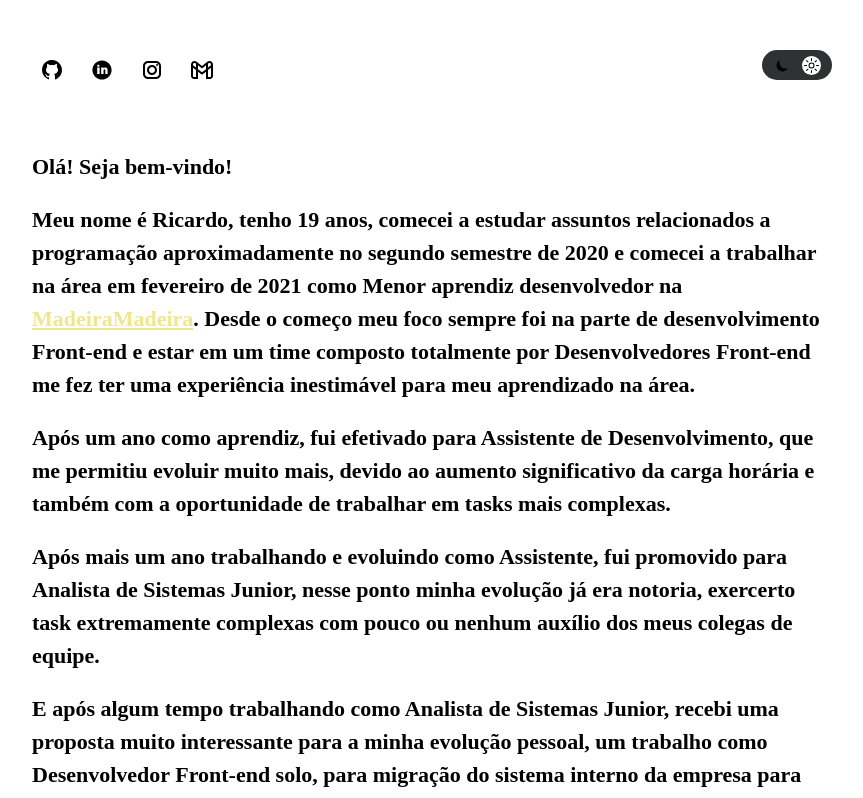
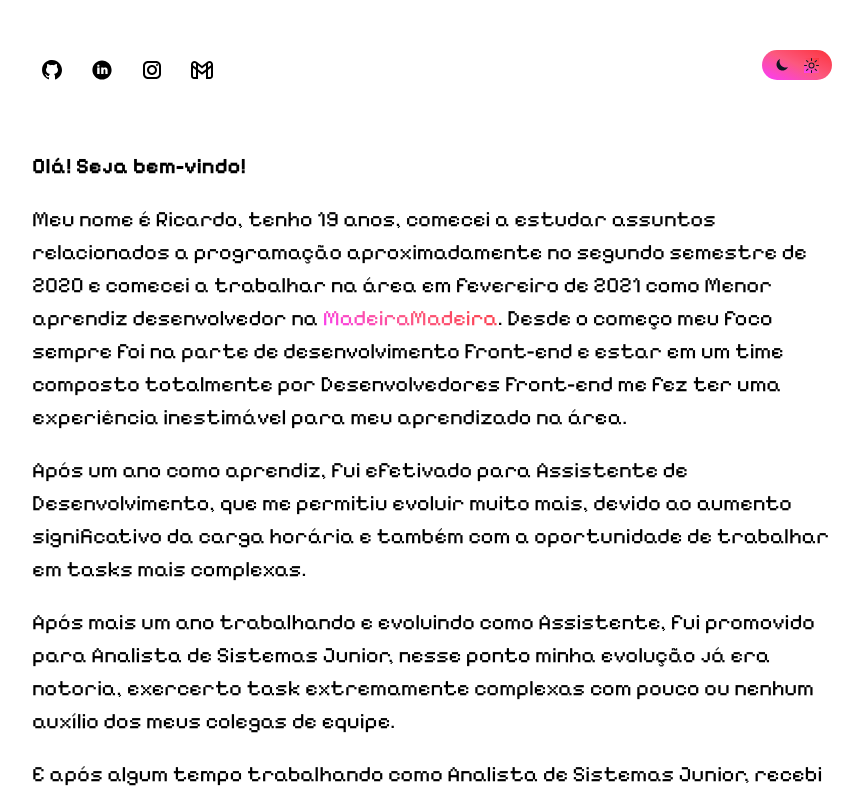
Before and after one commit to ricardogdf/Portfolio, a Next.js app: page /sobre in a window 1280 px wide. Shown: the top 798 px of the page, without its empty margins (208-1071 px from the left). Built offline with nearby package versions, Linux system fonts and the light colour scheme.

Commit message:
Update colors and improving file organization

```diff
--- a/pages/_app.js
+++ b/pages/_app.js
@@ -1,5 +1,6 @@
 import { createGlobalStyle, ThemeProvider } from "styled-components";
 import { ThemeProvider as NextThemeProvider } from "next-themes";
+import Layout from "../src/components/layout";
 
 const GlobalStyle = createGlobalStyle`
 *{
@@ -10,24 +11,28 @@ const GlobalStyle = createGlobalStyle`
 :root{
   --background: #FFFFFF;
   --foreground: #000000;
-  --backgroundThemeLight: #FFF;
-  --backgroundThemeDark: #2f3232;
-  --colorLinks: #F0E68C;
-  --stateOfDay: #f7f7b8;
+  --colorLinks: linear-gradient(
+    25deg,
+    #fa3cf9 1.7%,
+    #fc587e 50.85%,
+    #fc3239 99.99%
+  );
 }
 
 [data-theme='dark']{
   --background: #000000;
   --foreground: #FFFFFF;
-  --backgroundThemeDark: #000;
-  --backgroundThemeLight: #2f3232;
-  --colorLinks: #4B0082;
-  --stateOfDay: #120c56;
+  --colorLinks: linear-gradient(
+    25deg,
+    #fa3cf9 1.7%,
+    #fc587e 50.85%,
+    #fc3239 99.99%
+  );
 }
 
 body {
-  font-family: "Libre Baskerville", serif;
-  font-weight: 700;
+  font-family: "Pixelify Sans", sans-serif;
+  font-weight: 400;
   font-style: normal;
   background-color: var(--background);
   color: var(--foreground);
@@ -36,7 +41,7 @@ body {
   padding: 30px 0;
 }
 
-svg path {
+.iconsSocialMedias svg path {
   fill: var(--foreground)
 }
 
@@ -48,23 +53,6 @@ img{
 
 button{
   border: none;
-  background-color: #2f3232;
-}
-
-.selectDarkMode{
-  background-color: var(--backgroundThemeDark);
-  border-radius: 100%;
-  padding: 2px;
-  justify-content: center;
-  align-items: center;
-}
-
-.selectlightMode{
-  background-color: var(--backgroundThemeLight);
-  border-radius: 100%;
-  padding: 2px;
-  justify-content: center;
-  align-items: center;
 }
 
 .development{
@@ -127,7 +115,9 @@ export default function App({ Component, pageProps }) {
       <GlobalStyle />
       <NextThemeProvider>
         <ThemeProvider theme={theme}>
-          <Component {...pageProps} />
+          <Layout>
+            <Component {...pageProps} />
+          </Layout>
         </ThemeProvider>
       </NextThemeProvider>
     </>
--- a/pages/_document.js
+++ b/pages/_document.js
@@ -1,27 +1,21 @@
 import Document, { Head, Html, Main, NextScript } from "next/document";
 import { ServerStyleSheet } from "styled-components";
-import Header from "../src/components/Header";
-import Flex from "../src/components/Flex";
-import TextSub from "../src/components/TextSub";
 
 export default class MyDocument extends Document {
   render() {
     return (
       <Html lang="en">
-        <Head />
+        <Head>
+          <link rel="preconnect" href="https://fonts.googleapis.com" />
+          <link rel="preconnect" href="https://fonts.gstatic.com" crossorigin />
+          <link
+            href="https://fonts.googleapis.com/css2?family=Libre+Baskerville:ital,wght@0,400;0,700;1,400&family=Pixelify+Sans:wght@400..700&display=swap"
+            rel="stylesheet"
+          />
+        </Head>
         <body>
-          <Header />
           <Main />
           <NextScript />
-
-          <footer>
-            <Flex className="development">
-              <TextSub as="span">...</TextSub>
-            </Flex>
-            <Flex className="sky">
-              <TextSub as="span">Araucária, PR - Brasil</TextSub>
-            </Flex>
-          </footer>
         </body>
       </Html>
     );
--- a/pages/index.js
+++ b/pages/index.js
@@ -24,7 +24,7 @@ export default function Home() {
           constantemente evoluindo e desenvolvendo meus conhecimentos e
           habilidades. Além disso, busco um time e projeto que me inspirem a
           estar sempre melhorando. Conheça mais{" "}
-          <Link href="./sobre">sobre mim</Link>
+          <Link href="/sobre">sobre mim</Link>
         </Text>
         <Box style={{ marginTop: "60px" }}>
           <TextSub>Atualmente</TextSub>
@@ -42,7 +42,7 @@ export default function Home() {
             novos conhecimentos em outras areas de tecnologia.
           </Text>
         </Box>
-        <Box style={{ marginTop: "120px" }}>
+        <Box style={{ marginTop: "60px" }}>
           <Text>Minha experiência profissional:</Text>
           <Flex
             style={{
--- a/src/components/BoxSocialMedia/index.js
+++ b/src/components/BoxSocialMedia/index.js
@@ -1,26 +1,23 @@
 import styled from "styled-components";
 
-const BoxSocialMedia = ({ content }) => (
-  <div
-    style={{
-      display: "flex",
-      justifyContent: "center",
-      alignItems: "center",
-      borderRadius: "10px",
-      width: "40px",
-      height: "40px",
-      //"&:hover": {
-      //  backgroundImage: linearGradient(
-      //    "25deg",
-      //    "#fa3cf9 1.7%",
-      //    "#fc587e 50.85%",
-      //    "#fc3239 99.99%"
-      //  ),
-      //},
-    }}
-  >
-    {content}
-  </div>
-);
+const BoxSocialMedia = styled.div`
+  display: flex;
+  justify-content: center;
+  align-items: center;
+  border-radius: 10px;
+  width: 40px;
+  height: 40px;
+  :hover {
+    background-image: linear-gradient(
+      25deg,
+      #fa3cf9 1.7%,
+      #fc587e 50.85%,
+      #fc3239 99.99%
+    );
+    svg path {
+      fill: #fff;
+    }
+  }
+`;
 
 export default BoxSocialMedia;
--- a/src/components/Header/index.js
+++ b/src/components/Header/index.js
@@ -3,7 +3,8 @@ import Flex from "../Flex";
 import { useTheme } from "next-themes";
 
 const Header = () => {
-  const { setTheme } = useTheme();
+  const { setTheme, theme } = useTheme();
+  console.log("theme", theme);
 
   return (
     <header
@@ -21,8 +22,7 @@ const Header = () => {
     >
       <Flex style={{ gap: "10px" }}>
         <a href="https://github.com/ricardogdf">
-          <BoxSocialMedia
-            content={
+          <BoxSocialMedia className="iconsSocialMedias">
             <svg
               xmlns="http://www.w3.org/2000/svg"
               viewBox="0 0 24 24"
@@ -31,12 +31,10 @@ const Header = () => {
             >
               <path d="M10.9,2.1c-4.6,0.5-8.3,4.2-8.8,8.7c-0.5,4.7,2.2,8.9,6.3,10.5C8.7,21.4,9,21.2,9,20.8v-1.6c0,0-0.4,0.1-0.9,0.1 c-1.4,0-2-1.2-2.1-1.9c-0.1-0.4-0.3-0.7-0.6-1C5.1,16.3,5,16.3,5,16.2C5,16,5.3,16,5.4,16c0.6,0,1.1,0.7,1.3,1c0.5,0.8,1.1,1,1.4,1 c0.4,0,0.7-0.1,0.9-0.2c0.1-0.7,0.4-1.4,1-1.8c-2.3-0.5-4-1.8-4-4c0-1.1,0.5-2.2,1.2-3C7.1,8.8,7,8.3,7,7.6C7,7.2,7,6.6,7.3,6 c0,0,1.4,0,2.8,1.3C10.6,7.1,11.3,7,12,7s1.4,0.1,2,0.3C15.3,6,16.8,6,16.8,6C17,6.6,17,7.2,17,7.6c0,0.8-0.1,1.2-0.2,1.4 c0.7,0.8,1.2,1.8,1.2,3c0,2.2-1.7,3.5-4,4c0.6,0.5,1,1.4,1,2.3v2.6c0,0.3,0.3,0.6,0.7,0.5c3.7-1.5,6.3-5.1,6.3-9.3 C22,6.1,16.9,1.4,10.9,2.1z" />
             </svg>
-            }
-          />
+          </BoxSocialMedia>
         </a>
         <a href="https://www.linkedin.com/in/ricardo-gon%C3%A7alves-da-fonseca-0437741b0">
-          <BoxSocialMedia
-            content={
+          <BoxSocialMedia className="iconsSocialMedias">
             <svg
               xmlns="http://www.w3.org/2000/svg"
               viewBox="0 0 30 30"
@@ -45,12 +43,10 @@ const Header = () => {
             >
               <path d="M15,3C8.373,3,3,8.373,3,15c0,6.627,5.373,12,12,12s12-5.373,12-12C27,8.373,21.627,3,15,3z M10.496,8.403 c0.842,0,1.403,0.561,1.403,1.309c0,0.748-0.561,1.309-1.496,1.309C9.561,11.022,9,10.46,9,9.712C9,8.964,9.561,8.403,10.496,8.403z M12,20H9v-8h3V20z M22,20h-2.824v-4.372c0-1.209-0.753-1.488-1.035-1.488s-1.224,0.186-1.224,1.488c0,0.186,0,4.372,0,4.372H14v-8 h2.918v1.116C17.294,12.465,18.047,12,19.459,12C20.871,12,22,13.116,22,15.628V20z" />
             </svg>
-            }
-          />
+          </BoxSocialMedia>
         </a>
         <a href="https://www.instagram.com/mad.rickk/">
-          <BoxSocialMedia
-            content={
+          <BoxSocialMedia className="iconsSocialMedias">
             <svg
               xmlns="http://www.w3.org/2000/svg"
               viewBox="0 0 24 24"
@@ -59,12 +55,10 @@ const Header = () => {
             >
               <path d="M 8 3 C 5.243 3 3 5.243 3 8 L 3 16 C 3 18.757 5.243 21 8 21 L 16 21 C 18.757 21 21 18.757 21 16 L 21 8 C 21 5.243 18.757 3 16 3 L 8 3 z M 8 5 L 16 5 C 17.654 5 19 6.346 19 8 L 19 16 C 19 17.654 17.654 19 16 19 L 8 19 C 6.346 19 5 17.654 5 16 L 5 8 C 5 6.346 6.346 5 8 5 z M 17 6 A 1 1 0 0 0 16 7 A 1 1 0 0 0 17 8 A 1 1 0 0 0 18 7 A 1 1 0 0 0 17 6 z M 12 7 C 9.243 7 7 9.243 7 12 C 7 14.757 9.243 17 12 17 C 14.757 17 17 14.757 17 12 C 17 9.243 14.757 7 12 7 z M 12 9 C 13.654 9 15 10.346 15 12 C 15 13.654 13.654 15 12 15 C 10.346 15 9 13.654 9 12 C 9 10.346 10.346 9 12 9 z" />
             </svg>
-            }
-          />
+          </BoxSocialMedia>
         </a>
         <a href="https://mail.google.com/mail/u/1/#inbox?compose=GTvVlcSHvpDhMTCfjcFpsHLzxzhfFCprDtrlZDzzphgbdjTSJRVHwvtptQKbnrNlKdQcTPMdwxqrL">
-          <BoxSocialMedia
-            content={
+          <BoxSocialMedia className="iconsSocialMedias">
             <svg
               xmlns="http://www.w3.org/2000/svg"
               viewBox="0 0 24 24"
@@ -73,8 +67,7 @@ const Header = () => {
             >
               <path d="M 4.5 3 C 2.5788117 3 1 4.5788117 1 6.5 L 1 18 C 1 19.64497 2.3550302 21 4 21 L 8 21 L 8 13.673828 L 12 16.798828 L 16 13.673828 L 16 21 L 20 21 C 21.64497 21 23 19.64497 23 18 L 23 6.5 C 23 4.5788117 21.421188 3 19.5 3 C 18.750123 3 17.982547 3.2422598 17.34375 3.7421875 L 12 7.9121094 L 6.65625 3.7421875 L 6.6542969 3.7421875 C 6.0158061 3.2430811 5.2492693 3 4.5 3 z M 4.5 5 C 4.8301235 5 5.1426247 5.098287 5.4238281 5.3183594 L 6 5.7675781 L 6 9.5742188 L 3 7.2324219 L 3 6.5 C 3 5.6591883 3.6591883 5 4.5 5 z M 19.5 5 C 20.340812 5 21 5.6591883 21 6.5 L 21 7.2324219 L 18 9.5742188 L 18 5.7675781 L 18.576172 5.3183594 C 18.857375 5.0982871 19.169877 5 19.5 5 z M 8 7.328125 L 12 10.449219 L 16 7.328125 L 16 11.136719 L 12 14.261719 L 8 11.136719 L 8 7.328125 z M 3 9.7695312 L 6 12.111328 L 6 19 L 4 19 C 3.4349698 19 3 18.56503 3 18 L 3 9.7695312 z M 21 9.7695312 L 21 18 C 21 18.56503 20.56503 19 20 19 L 18 19 L 18 12.111328 L 21 9.7695312 z" />
             </svg>
-            }
-          />
+          </BoxSocialMedia>
         </a>
       </Flex>
       <Flex
@@ -83,25 +76,31 @@ const Header = () => {
           height: "30px",
           justifyContent: "center",
           alignItems: "center",
-          gap: "10px",
+          gap: "16px",
           borderRadius: "9999px",
-          backgroundColor: "#2f3232",
+          backgroundImage: "var(--colorLinks)",
         }}
       >
-        <button onClick={() => setTheme("dark")}>
-          <Flex className="selectDarkMode">
+        <button
+          style={{ backgroundColor: "transparent" }}
+          onClick={() => setTheme("dark")}
+        >
+          <Flex>
             <svg
-              width="15px"
+              width="12"
+              height="12"
+              viewBox="0 0 12 12"
               xmlns="http://www.w3.org/2000/svg"
-              viewBox="0 0 15 15"
-              aria-label="dark theme icon"
             >
-              <path d="M12.97 9.97a6 6 0 0 1-7.94-7.94 6 6 0 1 0 7.94 7.94Z"></path>
+              <path
+                style={{ fill: theme === "dark" ? "#FFF" : "#0D1520" }}
+                d="M11.97 7.97003C10.8588 8.47287 9.62079 8.62511 8.42088 8.40649C7.22097 8.18786 6.11618 7.60874 5.25375 6.74631C4.39131 5.88387 3.81219 4.77909 3.59357 3.57917C3.37494 2.37926 3.52719 1.14122 4.03003 0.0300293C3.14599 0.430074 2.37216 1.03856 1.7749 1.80331C1.17765 2.56806 0.774777 3.46626 0.600843 4.42088C0.426908 5.37551 0.487097 6.35808 0.776249 7.28433C1.0654 8.21059 1.57489 9.0529 2.26102 9.73903C2.94716 10.4252 3.78947 10.9347 4.71572 11.2238C5.64198 11.513 6.62455 11.5731 7.57917 11.3992C8.53379 11.2253 9.43199 10.8224 10.1967 10.2252C10.9615 9.62789 11.57 8.85407 11.97 7.97003Z"
+              />
             </svg>
           </Flex>
         </button>
         <button onClick={() => setTheme("light")}>
-          <Flex className="selectlightMode">
+          <Flex style={{ backgroundImage: "var(--colorLinks)" }}>
             <svg
               width="15px"
               xmlns="http://www.w3.org/2000/svg"
@@ -109,6 +108,7 @@ const Header = () => {
               aria-label="light theme icon"
             >
               <path
+                style={{ fill: theme === "light" ? "#FFF" : "#0D1520" }}
                 fill-rule="evenodd"
                 clip-rule="evenodd"
                 d="M7.5 0a.5.5 0 0 1 .5.5v2a.5.5 0 0 1-1 0v-2a.5.5 0 0 1 .5-.5ZM2.197 2.197a.5.5 0 0 1 .707 0L4.318 3.61a.5.5 0 0 1-.707.707L2.197 2.904a.5.5 0 0 1 0-.707ZM.5 7a.5.5 0 0 0 0 1h2a.5.5 0 0 0 0-1h-2Zm1.697 5.803a.5.5 0 0 1 0-.707l1.414-1.414a.5.5 0 1 1 .707.707l-1.414 1.414a.5.5 0 0 1-.707 0ZM12.5 7a.5.5 0 0 0 0 1h2a.5.5 0 0 0 0-1h-2Zm-1.818-2.682a.5.5 0 0 1 0-.707l1.414-1.414a.5.5 0 1 1 .707.707L11.39 4.318a.5.5 0 0 1-.707 0ZM8 12.5a.5.5 0 0 0-1 0v2a.5.5 0 0 0 1 0v-2Zm2.682-1.818a.5.5 0 0 1 .707 0l1.414 1.414a.5.5 0 1 1-.707.707l-1.414-1.414a.5.5 0 0 1 0-.707ZM5.5 7.5a2 2 0 1 1 4 0 2 2 0 0 1-4 0Zm2-3a3 3 0 1 0 0 6 3 3 0 0 0 0-6Z"
--- a/src/components/Link/index.js
+++ b/src/components/Link/index.js
@@ -1,7 +1,10 @@
 import styled from "styled-components";
 
 const Link = styled.a`
-  color: var(--colorLinks);
+  background-image: var(--colorLinks);
+  text-decoration: none;
+  -webkit-text-fill-color: transparent;
+  -webkit-background-clip: text;
 `;
 
 export default Link;
--- /dev/null
+++ b/src/components/layout.js
@@ -0,0 +1,20 @@
+import Flex from "./Flex";
+import Header from "./Header";
+import TextSub from "./TextSub";
+
+export default function Layout({ children }) {
+  return (
+    <>
+      <Header />
+      <main>{children}</main>
+      <footer>
+        <Flex className="development">
+          <TextSub as="span">...</TextSub>
+        </Flex>
+        <Flex className="sky">
+          <TextSub as="span">Araucária, PR - Brasil</TextSub>
+        </Flex>
+      </footer>
+    </>
+  );
+}
```
Lines whose indentation alone changed are shown as unchanged.
